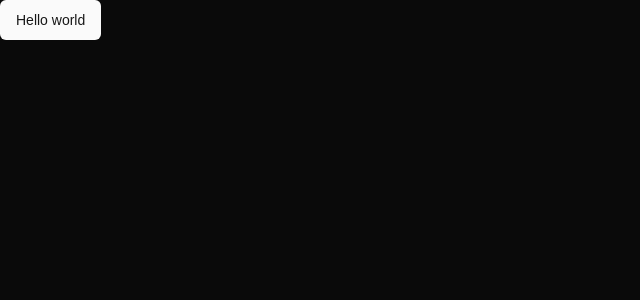
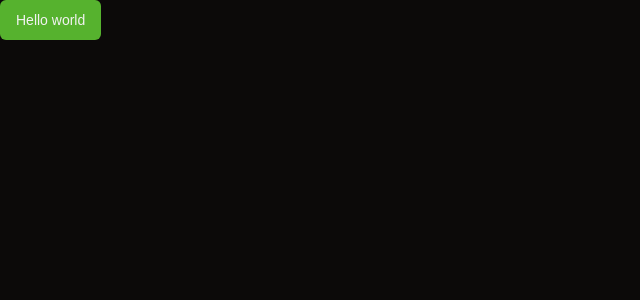
Before and after one commit to Jair-Augusto-Derio-Boeing/finance-manager, a Next.js app: page / in a window 1280 px wide. Shown: the top 300 px of the page, without its empty margins (0-640 px from the left). Built offline with nearby package versions, Linux system fonts and the light colour scheme.

Commit message:
add global css

```diff
--- a/app/globals.css
+++ b/app/globals.css
@@ -15,51 +15,51 @@
 @layer base {
   :root {
     --background: 0 0% 100%;
-    --foreground: 0 0% 3.9%;
-    --card: 0 0% 100%;
-    --card-foreground: 0 0% 3.9%;
+    --foreground: 240 10% 3.9%;
+    --card: transparent; /* Adjusted to be transparent */
+    --card-foreground: 240 10% 3.9%;
     --popover: 0 0% 100%;
-    --popover-foreground: 0 0% 3.9%;
-    --primary: 0 0% 9%;
-    --primary-foreground: 0 0% 98%;
-    --secondary: 0 0% 96.1%;
-    --secondary-foreground: 0 0% 9%;
-    --muted: 0 0% 96.1%;
-    --muted-foreground: 0 0% 45.1%;
-    --accent: 0 0% 96.1%;
-    --accent-foreground: 0 0% 9%;
+    --popover-foreground: 240 10% 3.9%;
+    --primary: 102 59% 44%; /* Adjusted for #55B02E */
+    --primary-foreground: 355.7 100% 97.3%;
+    --secondary: 240 4.8% 95.9%;
+    --secondary-foreground: 240 5.9% 10%;
+    --muted: 240 4.8% 95.9%;
+    --muted-foreground: 240 3.8% 46.1%;
+    --accent: 240 4.8% 95.9%;
+    --accent-foreground: 240 5.9% 10%;
     --destructive: 0 84.2% 60.2%;
-    --destructive-foreground: 0 0% 98%;
-    --border: 0 0% 89.8%;
-    --input: 0 0% 89.8%;
-    --ring: 0 0% 3.9%;
+    --destructive-foreground: 0 0 100%;
+    --border: 240 5.9% 90%;
+    --input: 240 5.9% 90%;
+    --ring: 102 59% 44%; /* Adjusted for #55B02E */
+    --radius: 0.5rem;
     --chart-1: 12 76% 61%;
     --chart-2: 173 58% 39%;
     --chart-3: 197 37% 24%;
     --chart-4: 43 74% 66%;
     --chart-5: 27 87% 67%;
-    --radius: 0.5rem;
   }
+
   .dark {
-    --background: 0 0% 3.9%;
-    --foreground: 0 0% 98%;
-    --card: 0 0% 3.9%;
-    --card-foreground: 0 0% 98%;
-    --popover: 0 0% 3.9%;
-    --popover-foreground: 0 0% 98%;
-    --primary: 0 0% 98%;
-    --primary-foreground: 0 0% 9%;
-    --secondary: 0 0% 14.9%;
-    --secondary-foreground: 0 0% 98%;
-    --muted: 0 0% 14.9%;
-    --muted-foreground: 0 0% 63.9%;
-    --accent: 0 0% 14.9%;
-    --accent-foreground: 0 0% 98%;
+    --background: 20 14.3% 4.1%;
+    --foreground: 0 0% 95%;
+    --card: transparent; /* Adjusted to be transparent */
+    --card-foreground: 0 0% 95%;
+    --popover: 0 0% 9%;
+    --popover-foreground: 0 0% 95%;
+    --primary: 102 59% 44%; /* Adjusted for #55B02E */
+    --primary-foreground: 0 0 100% --secondary: 240 3.7% 15.9%;
+    --secondary-foreground: 0 0 100%;
+    --muted: 0 0% 15%;
+    --muted-foreground: 240 5% 64.9%;
+    --accent: 12 6.5% 15.1%;
+    --accent-foreground: 0 0 100%;
     --destructive: 0 62.8% 30.6%;
-    --destructive-foreground: 0 0% 98%;
-    --border: 0 0% 14.9%;
-    --input: 0 0% 14.9%;
-    --ring: 0 0% 83.1%;
+    --destructive-foreground: 0 85.7% 97.3%;
+    --border: 240 3.7% 15.9%;
+    --input: 240 3.7% 15.9%;
+    --ring: 102 59% 44%; /* Adjusted for #55B02E */
     --chart-1: 220 70% 50%;
     --chart-2: 160 60% 45%;
     --chart-3: 30 80% 55%;
@@ -72,7 +72,10 @@
   * {
     @apply border-border;
   }
+  html {
+    @apply h-full;
+  }
   body {
-    @apply bg-background text-foreground;
+    @apply h-full bg-background text-foreground;
   }
 }
```
